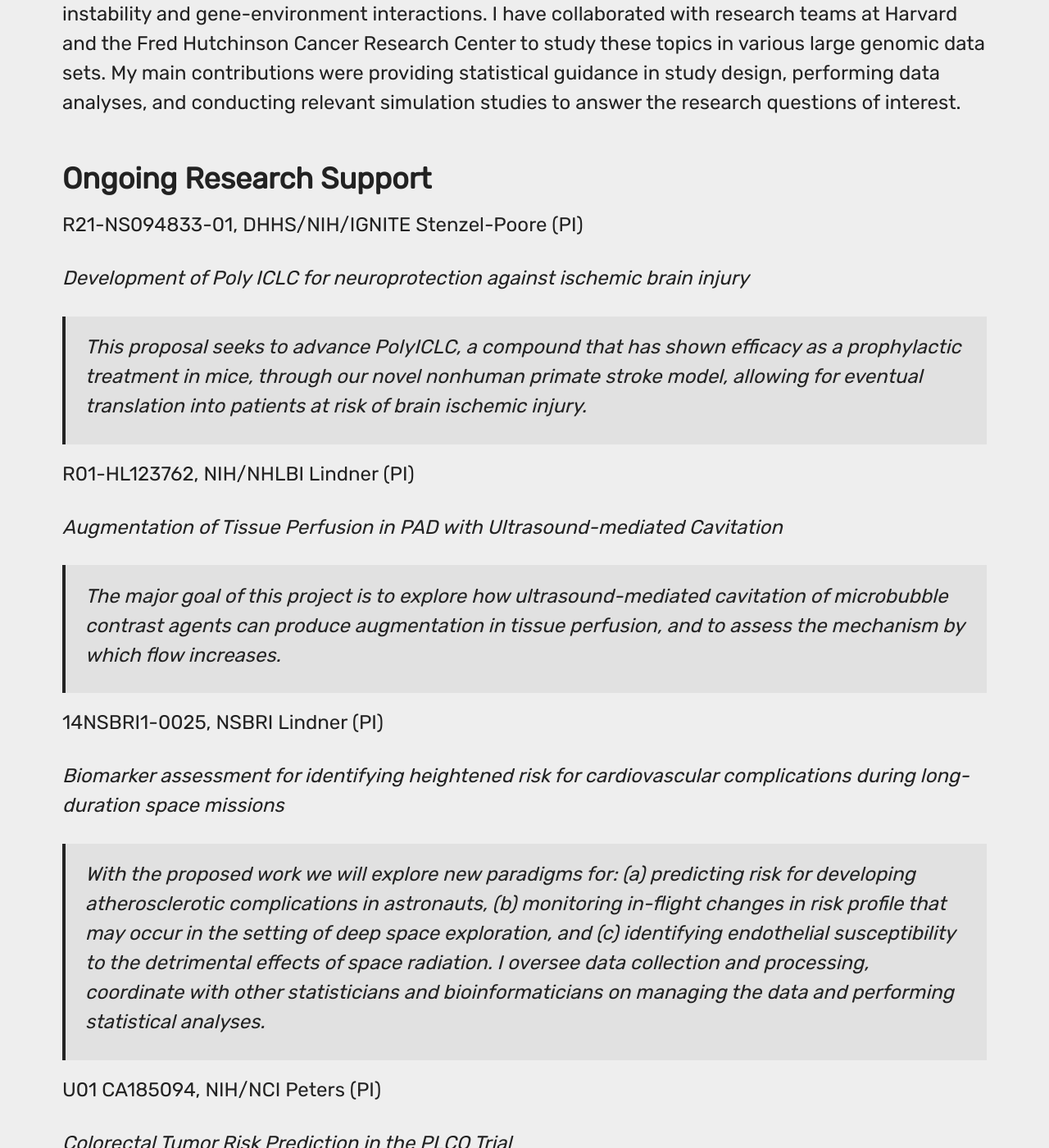
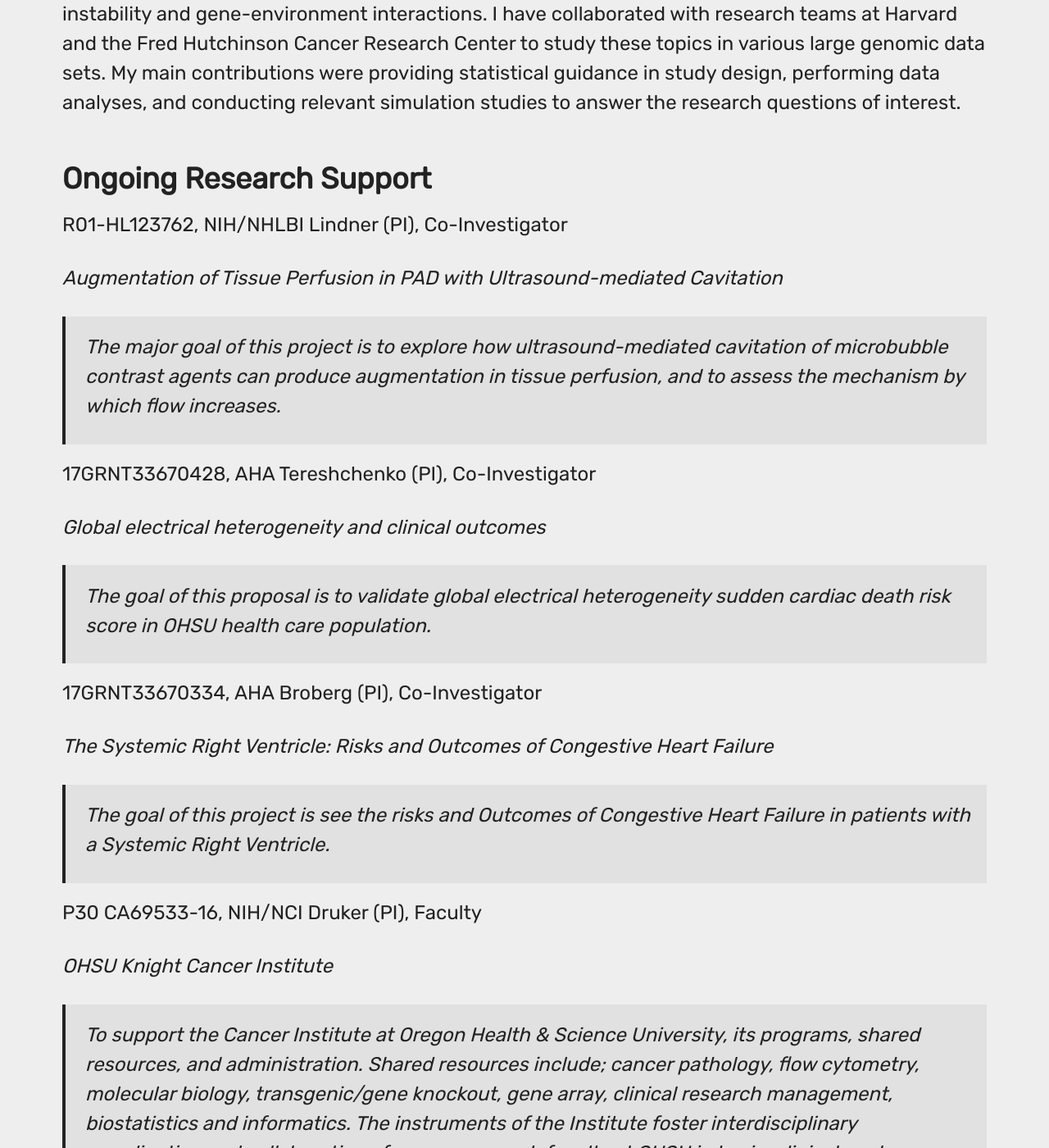
Before and after one commit to jminnier/jminnier.github.io, a Jekyll site: the page built from research.md, in a window 1280 px wide and 1400 px high, scrolled down 2528 px. Shown: the whole window at 82% size. Built offline with Jekyll 4.4.1, drawn with Linux system fonts in a browser that asks for light colours; nearby versions of some CDN libraries; some web fonts are replaced; comment, search, counter and statistics services are not loaded; some of the changed text lies outside the part shown.

Commit message:
update research, ohsu website

```diff
--- a/research.md
+++ b/research.md
@@ -94,7 +94,45 @@ simulation studies to answer the research questions of interest.
 
 ## Ongoing Research Support
 
-R21-NS094833-01, DHHS/NIH/IGNITE Stenzel-Poore (PI)
+
+R01-HL123762, NIH/NHLBI Lindner (PI), Co-Investigator
+
+*Augmentation of Tissue Perfusion in PAD with Ultrasound-mediated
+Cavitation*
+
+> The major goal of this project is to explore how ultrasound-mediated
+cavitation of microbubble contrast agents can produce augmentation in
+tissue perfusion, and to assess the mechanism by which flow increases.
+
+
+17GRNT33670428,  AHA Tereshchenko (PI), Co-Investigator
+
+*Global electrical heterogeneity and clinical outcomes*
+
+>The goal of this proposal is to validate global electrical heterogeneity sudden cardiac
+death risk score in OHSU health care population.
+
+
+17GRNT33670334,  AHA Broberg (PI), Co-Investigator
+
+*The Systemic Right Ventricle: Risks and Outcomes of Congestive Heart Failure*
+
+>The goal of this project is see the risks and Outcomes of Congestive Heart
+Failure in patients with a Systemic Right Ventricle.
+
+P30 CA69533-16, NIH/NCI Druker (PI), Faculty
+
+*OHSU Knight Cancer Institute*
+
+>To support the Cancer Institute at Oregon Health & Science University,
+its programs, shared resources, and administration. Shared resources
+include; cancer pathology, flow cytometry, molecular biology,
+transgenic/gene knockout, gene array, clinical research management,
+biostatistics and informatics. The instruments of the Institute foster
+interdisciplinary coordination and collaboration of cancer research
+faculty at OHSU in basic, clinical, and population research.
+
+R21-NS094833-01, DHHS/NIH/IGNITE Stenzel-Poore (PI), Biostatistician
 
 *Development of Poly ICLC for neuroprotection against ischemic brain
 injury*
@@ -105,17 +143,10 @@ primate stroke model, allowing for eventual translation into patients at
 risk of brain ischemic injury.
 
 
-R01-HL123762, NIH/NHLBI Lindner (PI)
 
-*Augmentation of Tissue Perfusion in PAD with Ultrasound-mediated
-Cavitation*
+## Completed Research Support
 
-> The major goal of this project is to explore how ultrasound-mediated
-cavitation of microbubble contrast agents can produce augmentation in
-tissue perfusion, and to assess the mechanism by which flow increases.
-
-
-14NSBRI1-0025, NSBRI Lindner (PI)
+14NSBRI1-0025, NSBRI Lindner (PI), Co-Investigator
 
 *Biomarker assessment for identifying heightened risk for cardiovascular
 complications during long-duration space missions*
@@ -140,21 +171,6 @@ and environmental risk factors, to build and validate a comprehensive
 risk-prediction model using data from a large CRC consortium and the
 PLCO trial as an independent validation study. As Co-I, I participate in
 the development of the models and the statistical advisory of the study.
-
-
-P30 CA69533-16, NIH/NCI Druker (PI)
-
-*OHSU Knight Cancer Institute*
-
->To support the Cancer Institute at Oregon Health & Science University,
-its programs, shared resources, and administration. Shared resources
-include; cancer pathology, flow cytometry, molecular biology,
-transgenic/gene knockout, gene array, clinical research management,
-biostatistics and informatics. The instruments of the Institute foster
-interdisciplinary coordination and collaboration of cancer research
-faculty at OHSU in basic, clinical, and population research.
-
-## Completed Research Support
 
 T32 AI007358-23 Pagano (PI)
 
```
Also changed, not shown: other parts of research.md (+1 -1 lines), index.md (+1 -1 lines), 2 other files.
